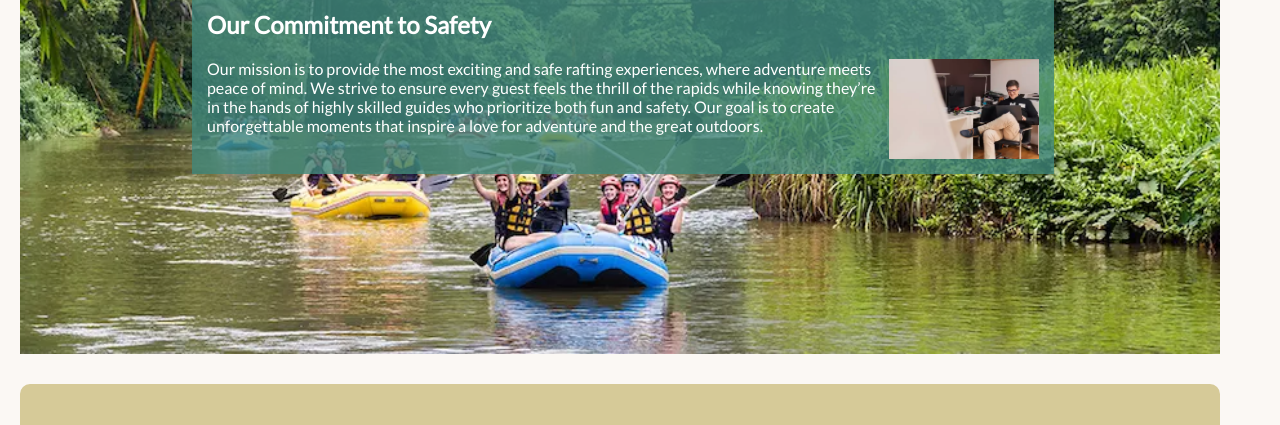
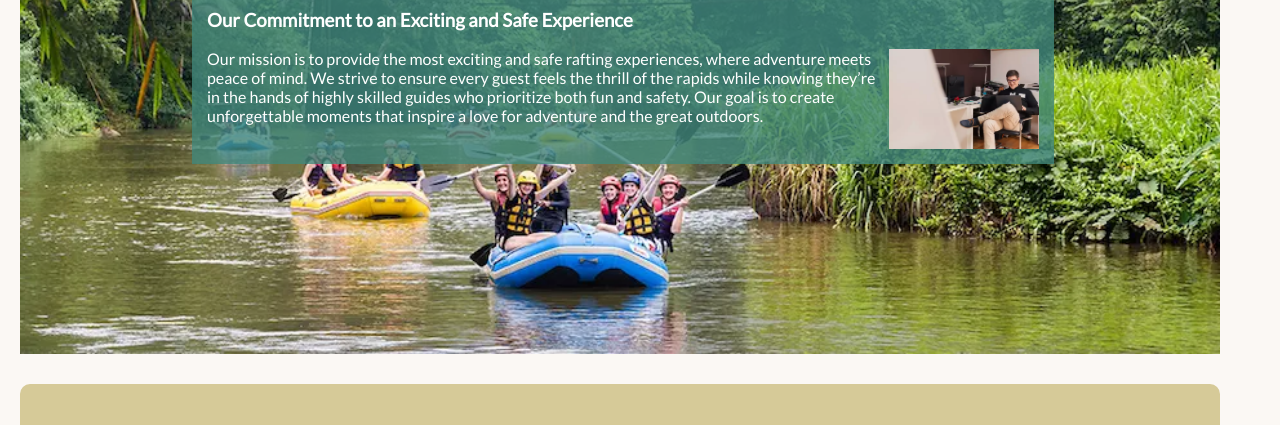
Before and after one commit to MAMartineau/wdd130, a plain HTML site: page wwr/about.html in a window 1280 px wide. Shown: the part 265-690 px from the top of the page. Drawn offline with Linux system fonts and the light colour scheme.

Commit message:
change hero messaging

```diff
--- a/wwr/about.html
+++ b/wwr/about.html
@@ -27,7 +27,7 @@
             <img src="images/rafting14_600.webp" alt="rafting">
             <h1>Rafting Adventurers</h1>
             <article>
-              <h2>Our Commitment to Safety</h2>
+              <h3>Our Commitment to an Exciting and Safe Experience</h3>
               <img src="images/happyworker.webp" alt="Happy client">
               <p>
                 Our mission is to provide the most exciting and safe rafting experiences, where adventure meets peace of mind. We strive to ensure every guest feels the thrill of the rapids while knowing they’re in the hands of highly skilled guides who prioritize both fun and safety. Our goal is to create unforgettable moments that inspire a love for adventure and the great outdoors.
```
